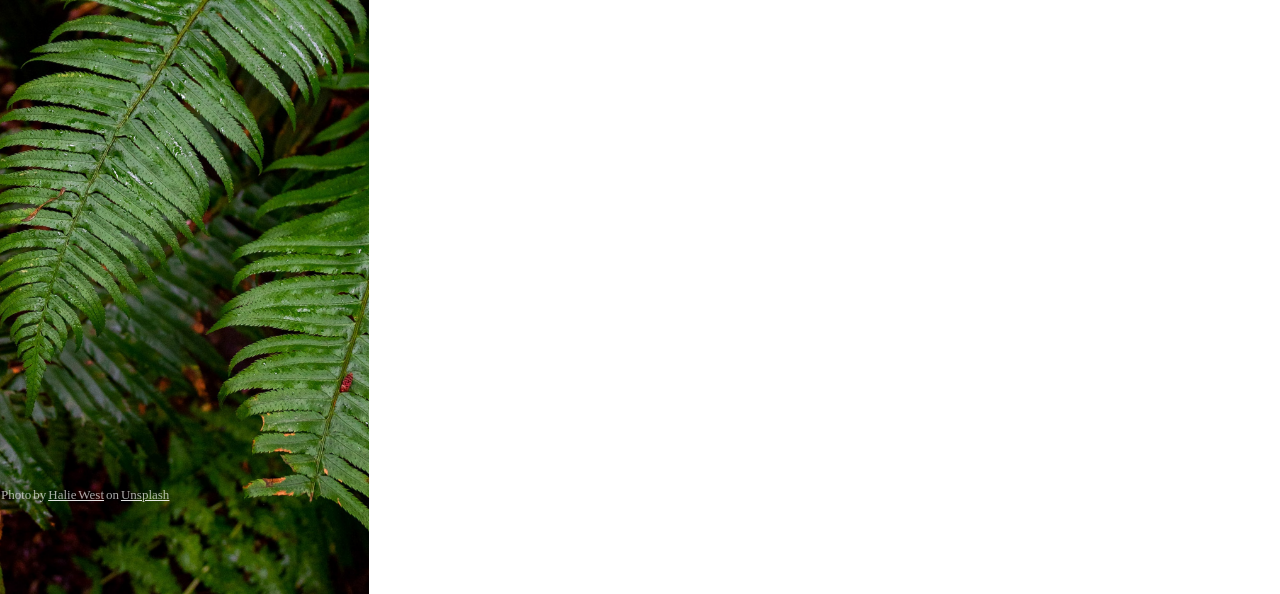
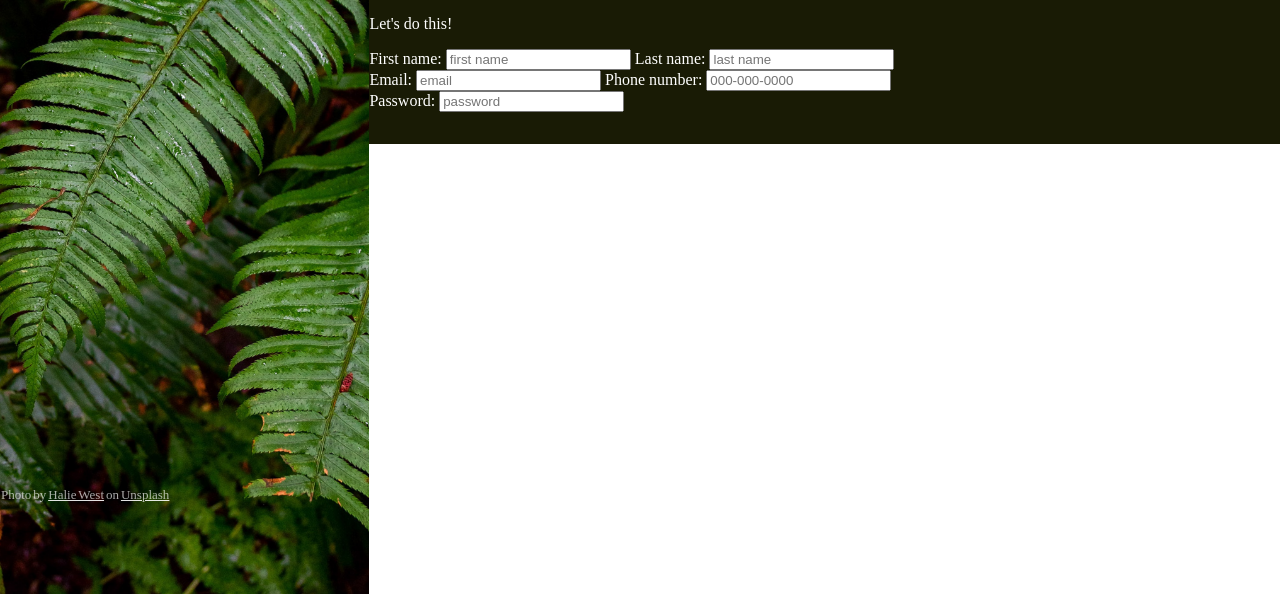
Before and after one commit to StsteveO/Sign-Up-Form, a plain HTML site: page index.html in a window 1280 px wide. Shown: the part 286-880 px from the top of the page. Drawn offline with Linux system fonts and the light colour scheme; a web font is replaced by a local one.

Commit message:
setup form roughdraft

```diff
--- a/index.html
+++ b/index.html
@@ -33,7 +33,25 @@
         </div>
         <div class="form">
             <main>
-
+                <p>Let's do this!</p>
+                    <form action="text.org" method="post"></form>
+                        <div class="first-and-last-name">
+                            <label for="first-name">First name:</label>
+                            <input type="text" name="first-name" id="first-name" placeholder="first name" required>
+                            <label for="last-name">Last name:</label>
+                            <input type="text" name="last-name" id="last-name" placeholder="last name" required>
+                        </div>
+                        <div class="email-and-phone-number">
+                            <label for="email">Email:</label>
+                            <input type="email" name="email" id="email" placeholder="email" required>
+                            <label for="phone-number">Phone number:</label>
+                            <input type="tel" name="phone-number" id="phone-number" placeholder="000-000-0000" required>
+                        </div>
+                        <div class="password">
+                            <label for="password">Password:</label>
+                            <input type="password" name="password" id="password" placeholder="password" required>
+                        </div>
+                    </form>
             </main>
         </div>
         <div class="bottom-part"></div>
--- a/styles.css
+++ b/styles.css
@@ -93,9 +93,16 @@ a{
     padding-top: 3rem;
     padding-bottom: 2rem;
     background-color: var(--light-green-bg);
-    color: white;
+    /* color: white; */
     font-family: 'Noto Nastaliq Urdu', serif;
     font-size: 1.4rem;
     line-height: 1.7rem;
     letter-spacing: 1px;
 }
+
+.form{
+    padding-top: 0.1rem;
+    background-color: var(--dark-green-bg);
+    color: white;
+    padding-bottom: 2rem;
+}
```
